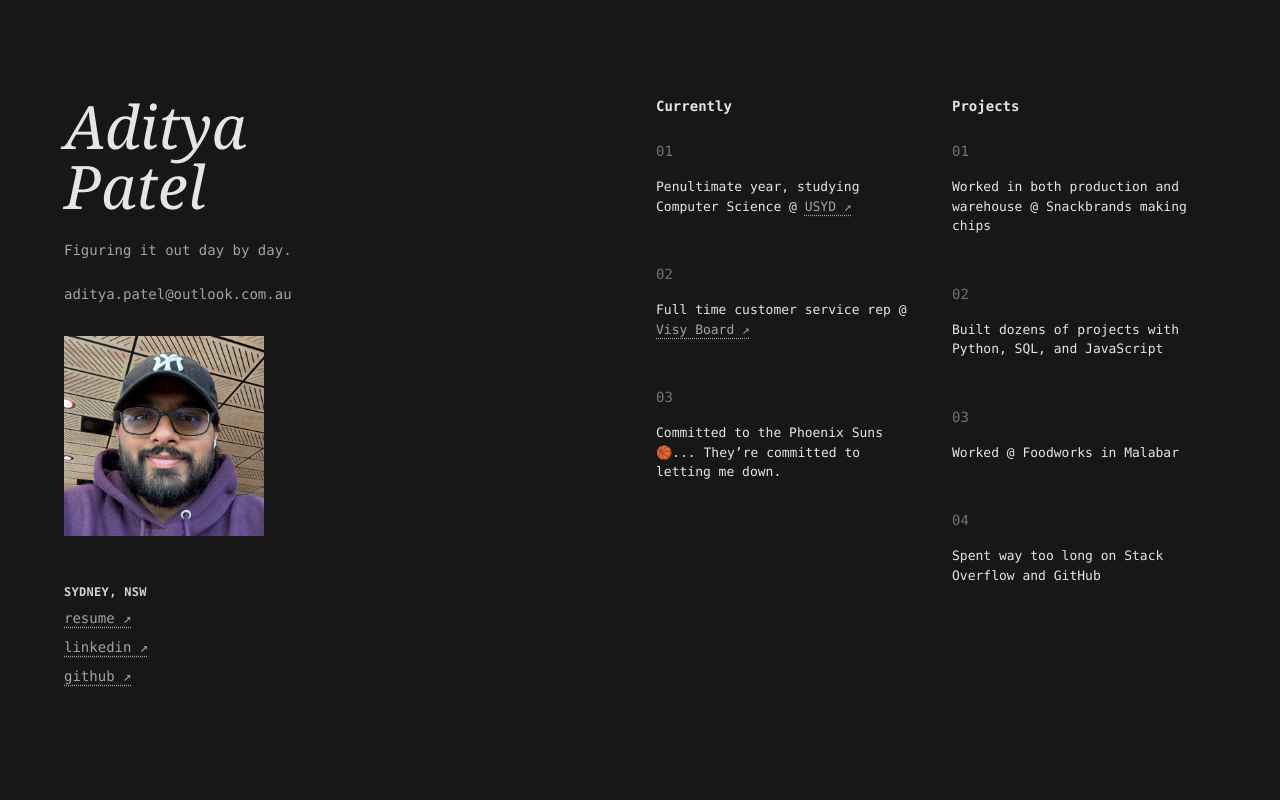
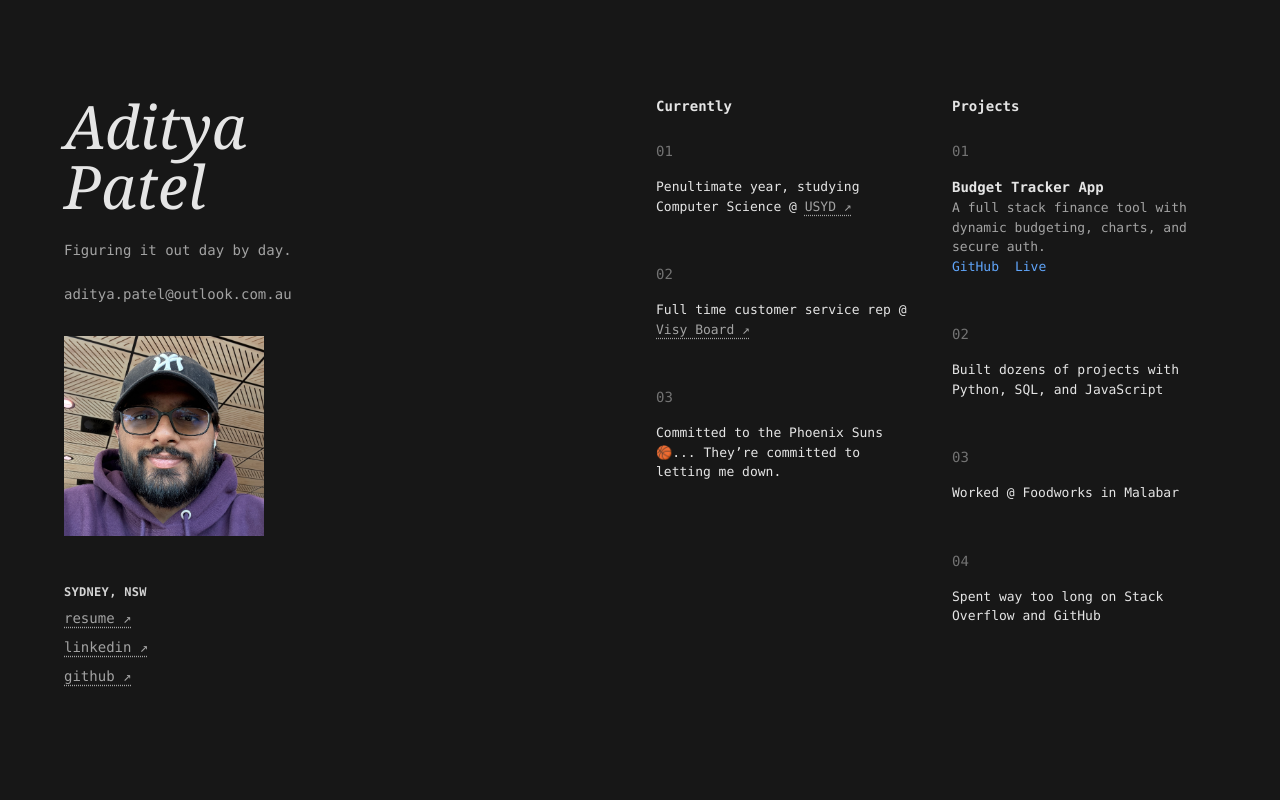
Before and after one commit to AdityaPtl/personal-website, a React (Vite) app: page / in a window 1280 px wide. Shown: the top 800 px of the page. Built offline with nearby package versions, Linux system fonts and the light colour scheme.

Commit message:
resturcture layout

```diff
--- a/src/App.jsx
+++ b/src/App.jsx
@@ -91,7 +91,12 @@
 
             <div className="mb-12">
               <p className="text-sm text-neutral-500 mb-4">01</p>
-              <p className="text-[13px]">Worked in both production and warehouse @ Snackbrands making chips</p>
+              <h3 className="text-[14px] font-semibold">Budget Tracker App</h3>
+              <p className="text-[13px] text-neutral-400">A full stack finance tool with dynamic budgeting, charts, and secure auth.</p>
+              <div className="flex gap-4 text-[13px]">
+                <a href="https://github.com/AdityaPtl/budget-tracker" className="text-blue-400 hover:underline" target="_blank" rel="noreferrer">GitHub</a>
+                <a href="https://your-budget-app-link.com" className="text-blue-400 hover:underline" target="_blank" rel="noreferrer">Live</a>
+              </div>
             </div>
 
             <div className="mb-12">
```
